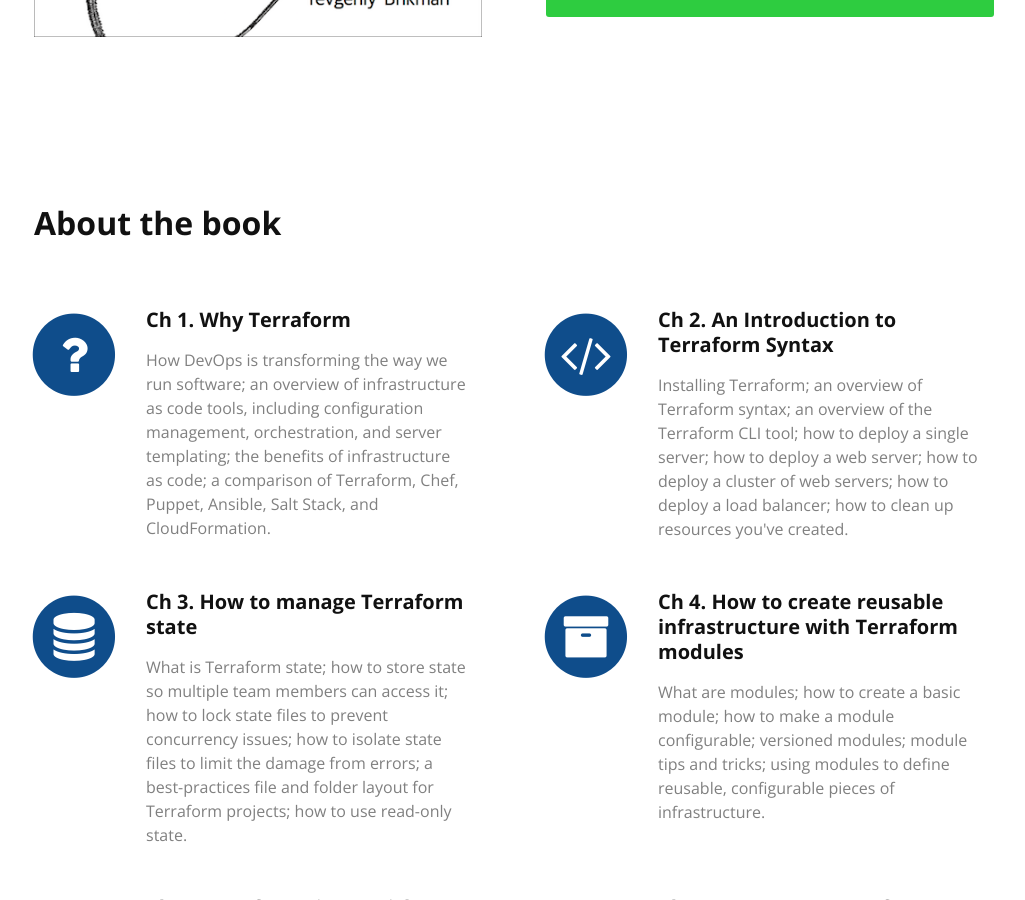
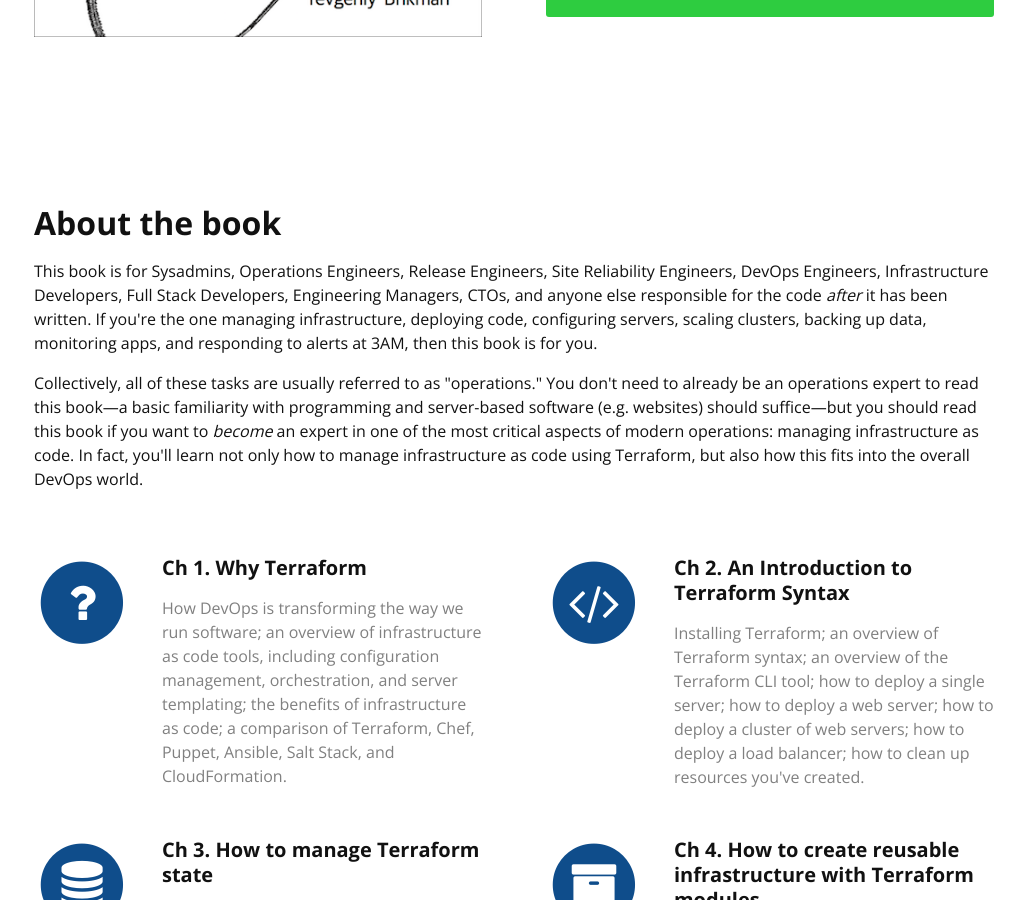
Before and after one commit to brikis98/terraform-up-and-running, a Jekyll site: the page built from index.html, in a window 1280 px wide and 900 px high, scrolled down 647 px. Shown: the whole window, without its empty margins (126-1151 px from the left). Built offline with Jekyll 4.4.1, drawn with Linux system fonts in a browser that asks for light colours.

Commit message:
Fix icon alignment. Add blurb to outline.

```diff
--- a/_includes/outline.html
+++ b/_includes/outline.html
@@ -1,14 +1,28 @@
 <section class="mt4 mb4 p3">
-  <h2 class="mb4">About the book</h2>
+  <h2 class="mb0">About the book</h2>
+  <p class="mt2 thin">
+    This book is for Sysadmins, Operations Engineers, Release Engineers, Site Reliability Engineers, DevOps Engineers,
+    Infrastructure Developers, Full Stack Developers, Engineering Managers, CTOs, and anyone else responsible for the
+    code <em>after</em> it has been written. If you're the one managing infrastructure, deploying code, configuring
+    servers, scaling clusters, backing up data, monitoring apps, and responding to alerts at 3AM, then this book is for
+    you.
+  </p>
+  <p class="mb4 thin">
+    Collectively, all of these tasks are usually referred to as "operations." You don't need to already be an
+    operations expert to read this book&mdash;a basic familiarity with programming and server-based software (e.g.
+    websites) should suffice&mdash;but you should read this book if you want to <em>become</em> an expert in one of the
+    most critical aspects of modern operations: managing infrastructure as code. In fact, you'll learn not only how to
+    manage infrastructure as code using Terraform, but also how this fits into the overall DevOps world.
+  </p>
   <div class="clearfix mxn3 clear-2">
     {% for chapter in site.data.outline %}
       <div class="md-col md-col-6 pr3 mb3">
-        <div class="clearfix px2">
-          <span class="fa-stack fa-3x book-blue col col-3">
+        <div class="clearfix">
+          <span class="fa-stack fa-3x book-blue col col-4">
             <i class="fa fa-circle fa-stack-2x"></i>
             <i class="fa fa-{{ chapter.icon }} fa-stack-1x fa-inverse"></i>
           </span>
-          <div class="col col-9 pl2">
+          <div class="col col-8">
             <h3 class="mt0">Ch {{ forloop.index }}. {{ chapter.title }}</h3>
             <p class="light-gray thin">{{ chapter.description }}</p>
           </div>
```
